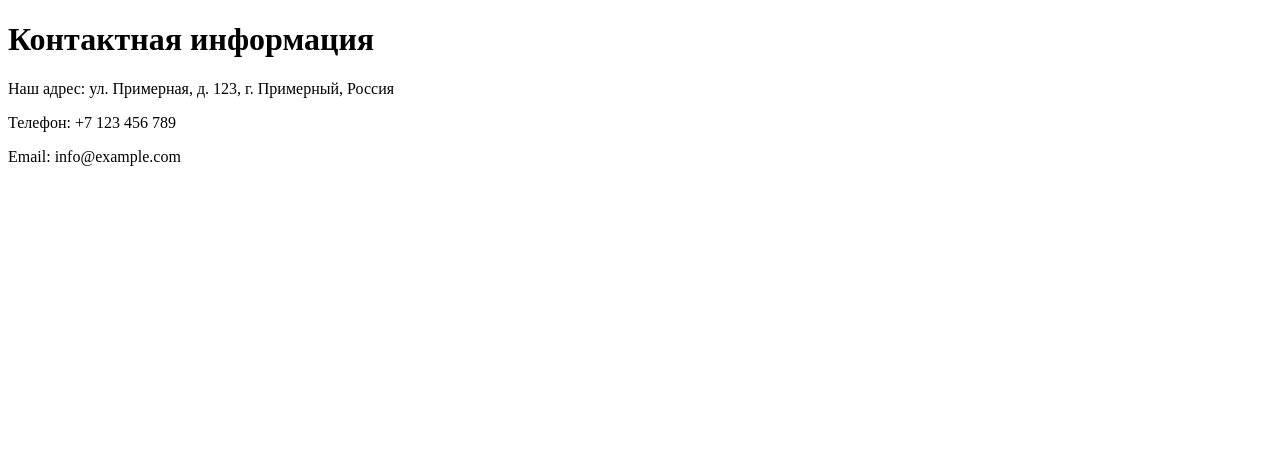
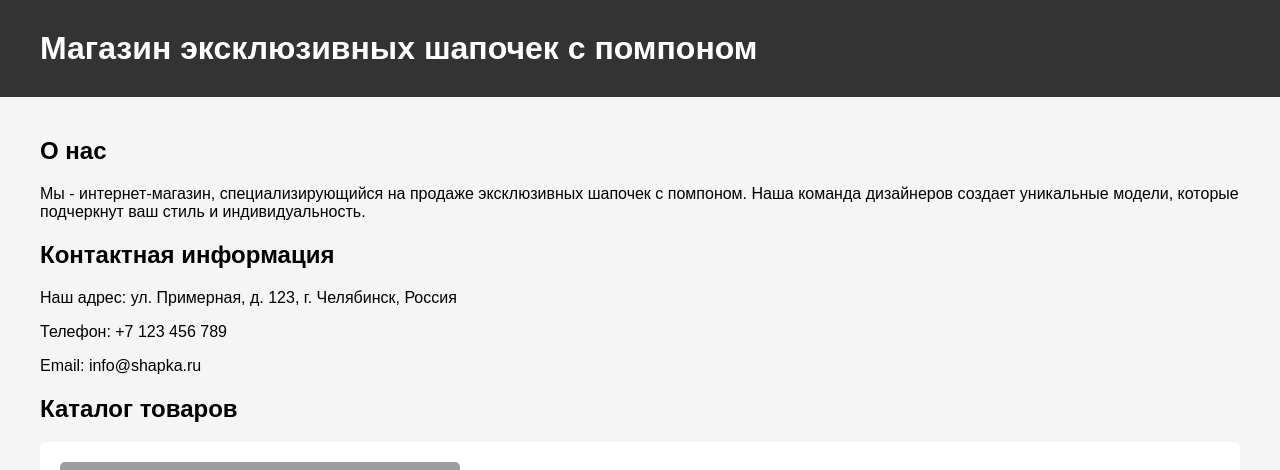
Before and after one commit to AnDBush174/HM_django, a Django app: page / in a window 1280 px wide. Shown: the top 470 px of the page. Before the commit the page ends 166 px from the top, so only its background shows below. Run offline with Django 4.2, Linux system fonts and the light colour scheme; grey boxes are pictures that could not be loaded.

Commit message:
Initial commit

```diff
--- a/catalog/templates/catalog/contact.html
+++ b/catalog/templates/catalog/contact.html
@@ -2,12 +2,115 @@
 <html>
 <head>
     <meta charset="UTF-8">
-    <title>Страница контактов</title>
+    <title>Магазин шапочек с помпоном</title>
+    <style>
+        /* CSS стили для оформления страницы */
+        body {
+            font-family: Arial, sans-serif;
+            background-color: #f5f5f5;
+            margin: 0;
+            padding: 0;
+        }
+
+        header {
+            background-color: #333;
+            color: #fff;
+            padding: 10px;
+        }
+
+        h1 {
+            margin: 0;
+            padding: 0;
+        }
+
+        .container {
+            max-width: 1200px;
+            margin: 0 auto;
+            padding: 20px;
+        }
+
+        .item {
+            background-color: #fff;
+            border-radius: 5px;
+            padding: 20px;
+            margin-bottom: 20px;
+        }
+
+        .item img {
+            max-width: 100%;
+            border-radius: 5px;
+            margin-bottom: 10px;
+        }
+
+        .item h2 {
+            margin: 0;
+        }
+
+        .item p {
+            margin: 0;
+        }
+
+        footer {
+            background-color: #333;
+            color: #fff;
+            padding: 10px;
+            text-align: center;
+            font-size: 12px;
+        }
+    </style>
 </head>
 <body>
-    <h1>Контактная информация</h1>
-    <p>Наш адрес: ул. Примерная, д. 123, г. Примерный, Россия</p>
+<header>
+    <div class="container">
+        <h1>Магазин эксклюзивных шапочек с помпоном</h1>
+    </div>
+</header>
+
+<div class="container">
+    <h2>О нас</h2>
+    <p>Мы - интернет-магазин, специализирующийся на продаже эксклюзивных шапочек с помпоном. Наша команда дизайнеров
+        создает уникальные модели, которые подчеркнут ваш стиль и индивидуальность.</p>
+
+    <h2>Контактная информация</h2>
+    <p>Наш адрес: ул. Примерная, д. 123, г. Челябинск, Россия</p>
     <p>Телефон: +7 123 456 789</p>
-    <p>Email: info@example.com</p>
+    <p>Email: info@shapka.ru</p>
+
+    <h2>Каталог товаров</h2>
+    <div class="item">
+        <img src="images/1.jpg" alt="Шапка 1">
+        <h2>Шапка 1</h2>
+        <p>Описание шапки 1. Одним из главных элементов такой шапки является помпон - маленький "шарик" из
+            искусственного меха или натурального меха, который пришит сверху к вершине шапки. </p>
+        <p>Цена: 2999 рублей</p>
+        <button type="button">Добавить в корзину</button>
+    </div>
+
+    <div class="item">
+        <img src="images/2.jpg" alt="Шапка 2">
+        <h2>Шапка 2</h2>
+        <p>Описание шапки 2. Эксклюзивные шапочки с помпоном отличаются особым дизайном и деталями. Они могут иметь
+            вышивку, аппликации, бахрому, а также украшения из страз, пайеток или перьев.</p>
+        <p>Цена: 2499 рублей</p>
+        <button type="button">Добавить в корзину</button>
+    </div>
+
+    <div class="registration-form">
+        <h2>Регистрация пользователя</h2>
+        <form action="/" method="POST">
+            <label for="username">Имя пользователя:</label>
+            <input type="text" id="username" name="username"><br><br>
+            <label for="password">Пароль:</label>
+            <input type="password" id="password" name="password"><br><br>
+            <input type="submit" value="Зарегистрироваться">
+        </form>
+    </div>
+</div>
+
+<footer>
+    <div class="container">
+        &copy; 2022 Магазин эксклюзивных шапочек с помпоном. Все права защищены.
+    </div>
+</footer>
 </body>
 </html>
--- a/catalog/templates/catalog/contacts.html
+++ b/catalog/templates/catalog/contacts.html
@@ -1,3 +1,4 @@
+<meta charset="UTF-8">
 <h2>Контакты</h2>
 
 <form method="post">
--- a/catalog/urls.py
+++ b/catalog/urls.py
@@ -1,9 +1,10 @@
+from django.contrib.messages import success
 from django.urls import path
 from . import views
-from .views import home_view
+from .views import home_view, contacts
 
 urlpatterns = [
     path('', home_view),
-#    path('contacts/', views.contacts, name='contacts'),
-#    path('success/', views.success, name='success'),
+    path('', contacts),
+    path('', success),
 ]
--- a/catalog/views.py
+++ b/catalog/views.py
@@ -4,10 +4,6 @@ from .forms import FeedbackForm
 
 def home_view(request):
     return render(request, 'catalog/contact.html')
-
-
-def contact_view(request):
-    return render(request, 'contact.html')
 
 
 def contacts(request):
@@ -19,4 +15,4 @@ def contacts(request):
     else:
         form = FeedbackForm()
 
-    return render(request, 'contacts.html', {'form': form})
+    return render(request, 'catalog/contacts.html', {'form': form})
```
